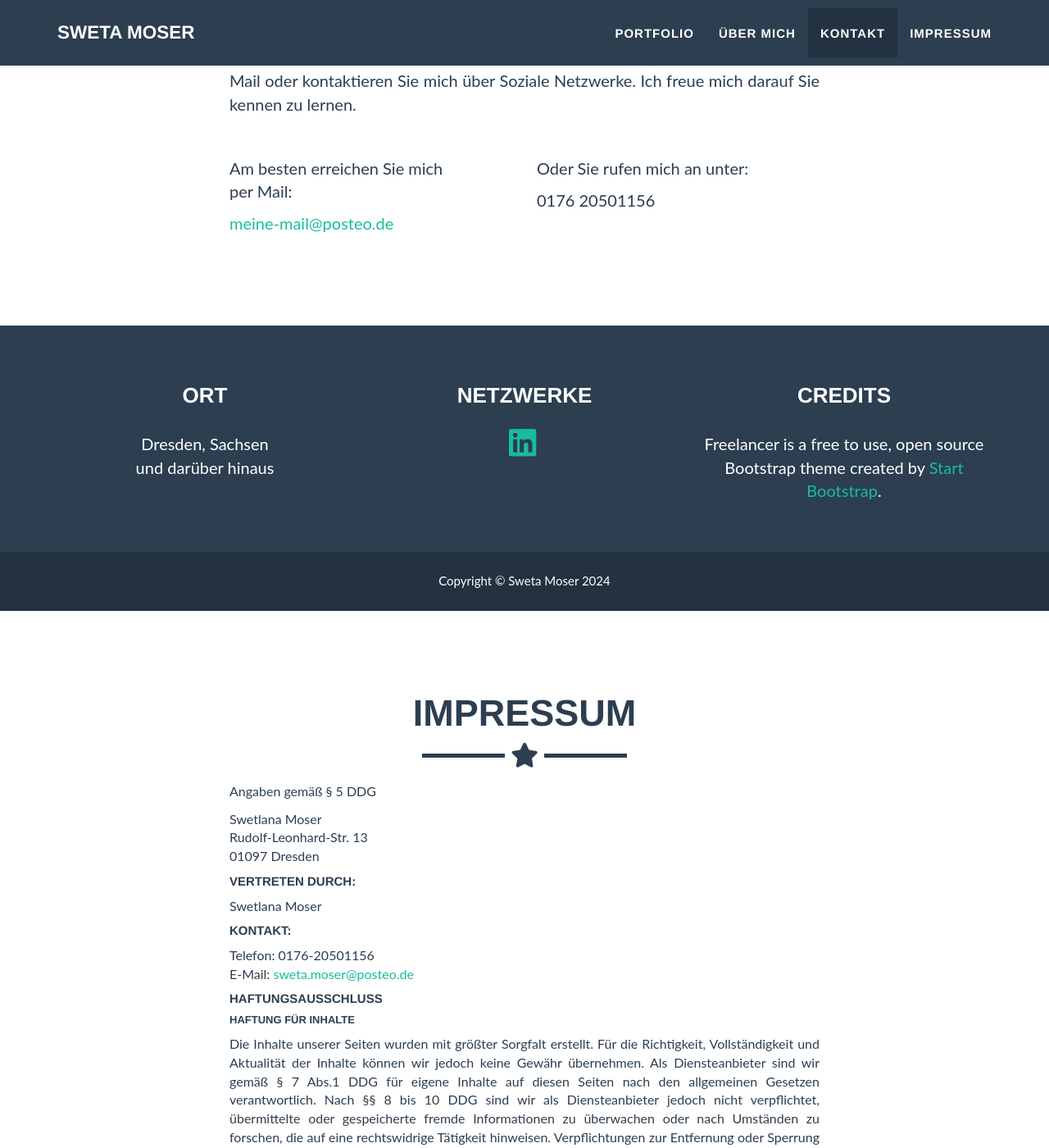
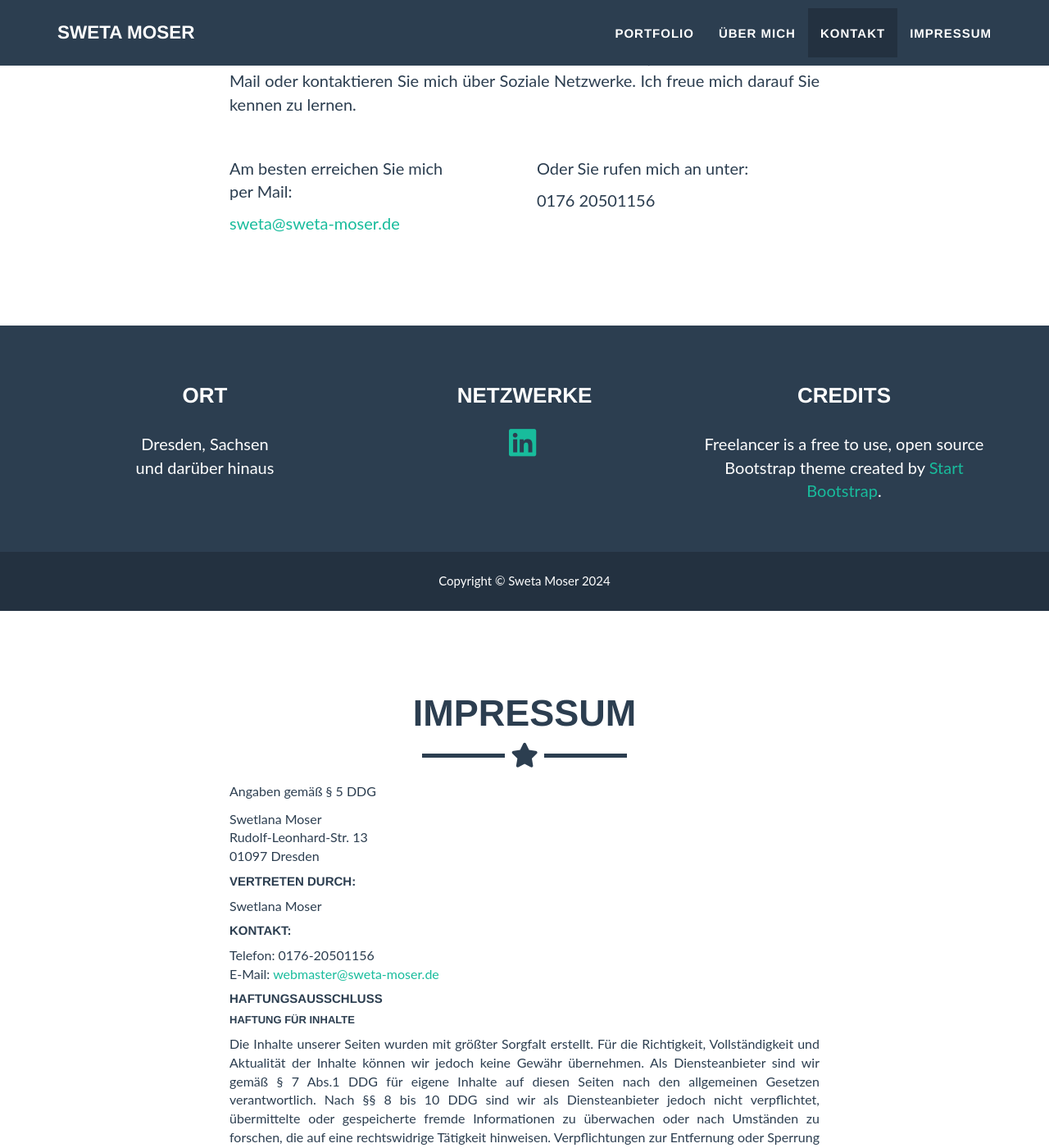
Before and after one commit to swetamoser/swetamoser.github.io, a Jekyll site: the page built from _posts/2014-07-18-project-1.markdown, in a window 1280 px wide and 1400 px high, scrolled down 2513 px. Shown: the whole window at 82% size. Built offline with Jekyll 4.4.1, drawn with Linux system fonts in a browser that asks for light colours.

Commit message:
mailadressen angepasst

```diff
--- a/_includes/contact.html
+++ b/_includes/contact.html
@@ -19,7 +19,7 @@
         </div>
         <div class="col-lg-5">
           <p>Am besten erreichen Sie mich per Mail:</p>
-          <p><a href="mailto:meine-mail@posteo.de">meine-mail@posteo.de</a></p>
+          <p><a href="mailto:sweta@sweta-moser.de">sweta@sweta-moser.de</a></p>
         </div>
         <div class="col-lg-1">
            </div>
--- a/_includes/impressum.html
+++ b/_includes/impressum.html
@@ -23,7 +23,7 @@
 
                         <h5>Kontakt:</h5>
                         <p class="small">Telefon: 0176-20501156<br>
-                            E-Mail: <a href='mailto:sweta.moser@posteo.de'>sweta.moser@posteo.de</a></br>
+                            E-Mail: <a href='mailto:webmaster@sweta-moser.de'>webmaster@sweta-moser.de</a></br>
                         </p>
 
                         <p class="text-justify">
```
